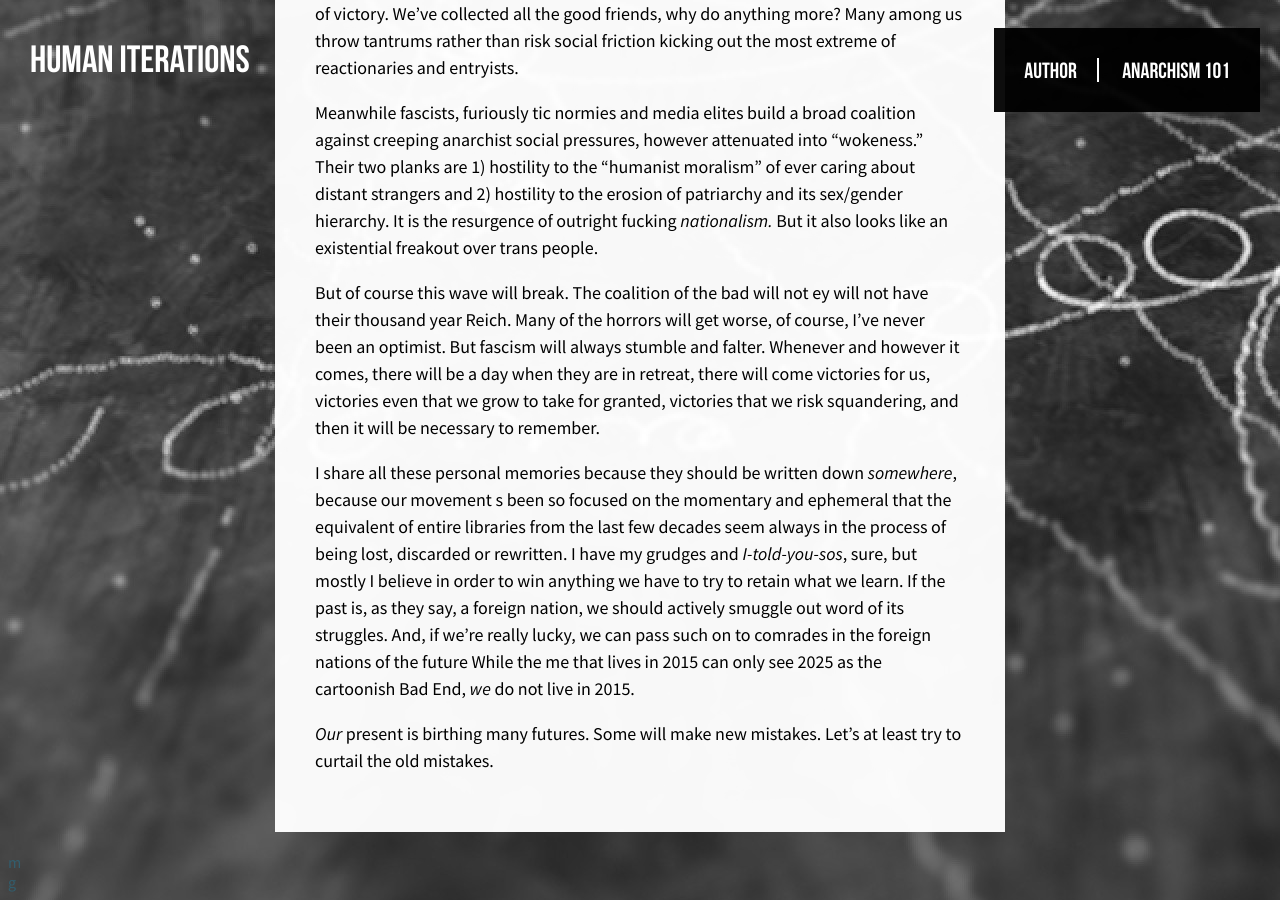
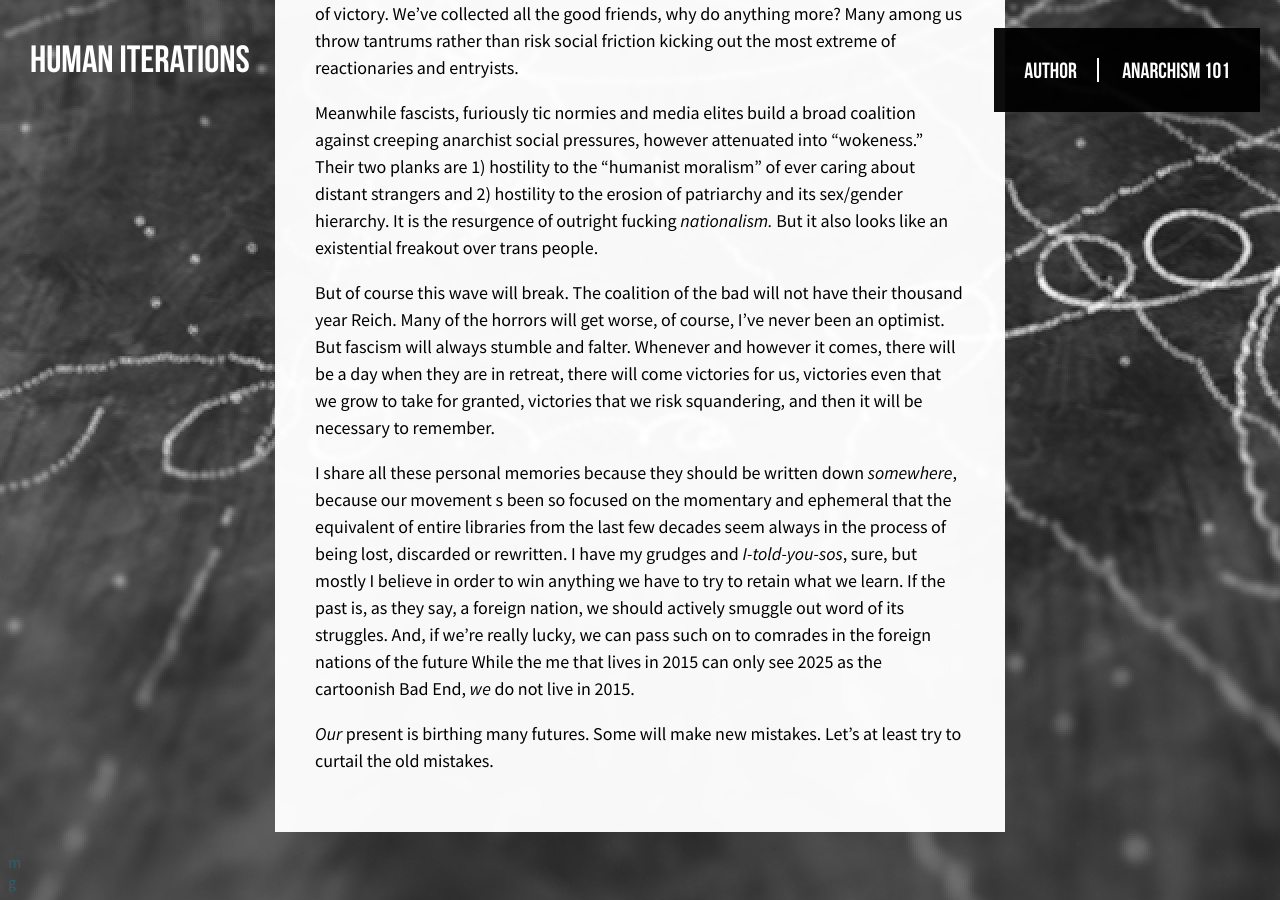
Before and after one commit to rechelon/rechelon.github.io, a Jekyll site: the page built from _posts/2025-12-30-2015-in-review.md, in a window 1280 px wide and 900 px high, scrolled down 38499 px. Built offline with Jekyll 4.4.1, drawn with Linux system fonts in a browser that asks for light colours; some web fonts are replaced.

Commit message:
fixing typo

```diff
--- a/_posts/2025-12-30-2015-in-review.md
+++ b/_posts/2025-12-30-2015-in-review.md
@@ -606,7 +606,7 @@ And anarchists – after over a decade of unprecedented success and influence
 
 Meanwhile fascists, furiously tic normies and media elites build a broad coalition against creeping anarchist social pressures, however attenuated into “wokeness.” Their two planks are 1) hostility to the “humanist moralism” of ever caring about distant strangers and 2) hostility to the erosion of patriarchy and its sex/gender hierarchy. It is the resurgence of outright fucking *nationalism.* But it also looks like an existential freakout over trans people.
 
-But of course this wave will break. The coalition of the bad will not ey will not have their thousand year Reich. Many of the horrors will get worse, of course, I’ve never been an optimist. But fascism will always stumble and falter. Whenever and however it comes, there will be a day when they are in retreat, there will come victories for us, victories even that we grow to take for granted, victories that we risk squandering, and then it will be necessary to remember.
+But of course this wave will break. The coalition of the bad will not have their thousand year Reich. Many of the horrors will get worse, of course, I’ve never been an optimist. But fascism will always stumble and falter. Whenever and however it comes, there will be a day when they are in retreat, there will come victories for us, victories even that we grow to take for granted, victories that we risk squandering, and then it will be necessary to remember.
 
 I share all these personal memories because they should be written down *somewhere*, because our movement s been so focused on the momentary and ephemeral that the equivalent of entire libraries from the last few decades seem always in the process of being lost, discarded or rewritten. I have my grudges and *I-told-you-sos*, sure, but mostly I believe in order to win anything we have to try to retain what we learn. If the past is, as they say, a foreign nation, we should actively smuggle out word of its struggles. And, if we’re really lucky, we can pass such on to comrades in the foreign nations of the future
 While the me that lives in 2015 can only see 2025 as the cartoonish Bad End, *we* do not live in 2015.
```
